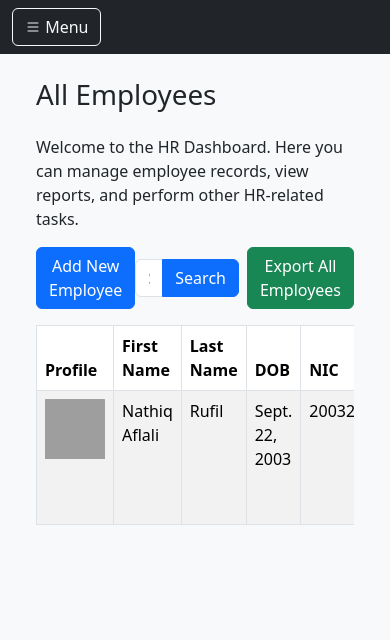
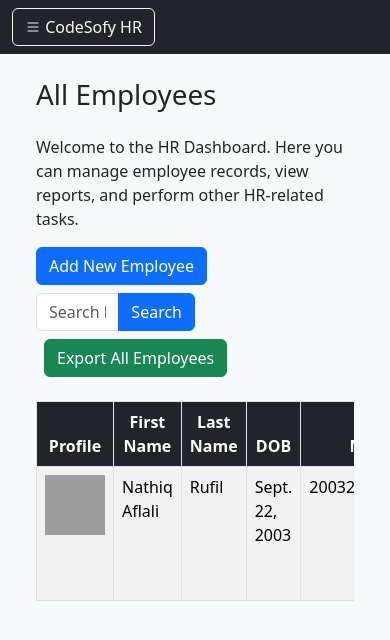
Before and after one commit to Thahee02/CodeSofyEMS, a Django app: page /employees/ in a window 390 px wide. Shown: the top 640 px of the page. Run offline with Django 5.2, Linux system fonts and the light colour scheme; a user stored in the database is signed in; data comes from the database, SQL or seed files in the repository; both versions use the stored data as it was after the commit; grey boxes are pictures that could not be loaded.

Commit message:
modify: responsive

```diff
--- a/frontend/templates/header.html
+++ b/frontend/templates/header.html
@@ -16,33 +16,32 @@
     <nav class="navbar navbar-dark bg-dark d-md-none">
         <div class="container-fluid">
             <button class="btn btn-outline-light" id="sidebarToggle">
-                <i class="bi bi-list"></i> Menu
+                <i class="bi bi-list"></i> CodeSofy HR
             </button>
         </div>
     </nav>
 
     <div class="container-fluid">
         <div class="row">
-            <!-- Sidebar -->
+
             <div class="col-md-3 col-lg-2 bg-dark text-white p-3 vh-100 collapse d-md-block" id="sidebarMenu">
-                <h4 class="text-center mb-4">CodeSofy</h4>
+                <h4 class="text-center mb-4">CodeSofy HR</h4>
 
                 <div class="accordion accordion-flush" id="sidebarAccordion">
 
-                    <!-- Dashboard -->
                     <div class="accordion-item bg-dark text-white border-0">
                         <h2 class="accordion-header">
                             <a href="/employees"
                                 class="accordion-button collapsed bg-dark text-white text-decoration-none">
-                                <i class="bi  bi-people-fill me-2"></i> Employees
+                                <i class="bi bi-people-fill me-2"></i> Employees
                             </a>
                         </h2>
                     </div>
 
-                    <!-- Logout -->
                     <div class="accordion-item bg-dark text-white border-0">
                         <h2 class="accordion-header">
-                            <a href="/logout" class="accordion-button bg-dark text-white text-decoration-none">
+                            <a href="/logout"
+                            class="accordion-button bg-dark text-white text-decoration-none">
                                 <i class="bi bi-box-arrow-right me-2"></i> Logout
                             </a>
                         </h2>
--- a/frontend/templates/hr_dashboard.html
+++ b/frontend/templates/hr_dashboard.html
@@ -8,9 +8,9 @@
       <div class="container">
         <h1 class="mb-4">All Employees</h1>
         <p>Welcome to the HR Dashboard. Here you can manage employee records, view reports, and perform other HR-related tasks.</p>
-        <div class="mb-3 d-flex justify-content-between align-items-center">
+        <div class="mb-3 d-flex justify-content-between align-items-center mb-4 flex-wrap gap-2">
           <a href="{% url 'add_employee' %}" class="btn btn-primary">Add New Employee</a>
-          <form method="GET" action="{% url 'hr_dashboard' %}" class="">
+          <form method="GET" action="{% url 'hr_dashboard' %}" class="w-50">
             <div class="input-group">
               <input type="text" name="q" value="{{ query }}" class="form-control" placeholder="Search by ID, name or NIC...">
               <button type="submit" class="btn btn-primary">Search</button>
@@ -21,20 +21,20 @@
 
         <div class="table-responsive">
           <table class="table table-striped table-bordered">
-            <thead class="bg-w">
+            <thead class="bg-w text-center">
               <tr>
-                <th>Profile</th>
-                <th>First Name</th>
-                <th>Last Name</th>
-                <th>DOB</th>
-                <th>NIC</th>
-                <th>Passport</th>
-                <th>Mobile</th>
-                <th>Telephone</th>
-                <th>Email</th>
-                <th>Address</th>
-                <th>Status</th>
-                <th>Actions</th>
+                <th class="bg-dark text-white">Profile</th>
+                <th class="bg-dark text-white">First Name</th>
+                <th class="bg-dark text-white">Last Name</th>
+                <th class="bg-dark text-white">DOB</th>
+                <th class="bg-dark text-white">NIC</th>
+                <th class="bg-dark text-white">Passport</th>
+                <th class="bg-dark text-white">Mobile</th>
+                <th class="bg-dark text-white">Telephone</th>
+                <th class="bg-dark text-white">Email</th>
+                <th class="bg-dark text-white">Address</th>
+                <th class="bg-dark text-white">Status</th>
+                <th class="bg-dark text-white">Actions</th>
               </tr>
             </thead>
             <tbody>
```
Also changed, not shown: EMS/settings.py (+10 -4 lines), db.sqlite3.
